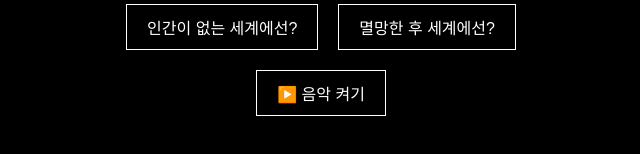
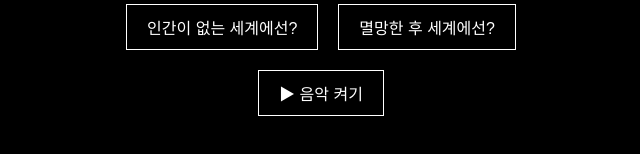
Before and after one commit to hyeonlimj/earth, a plain HTML site: page index.html in a window 1280 px wide. Shown: the part 302-456 px from the top of the page, 319-959 px from the left. Drawn offline with Linux system fonts and the light colour scheme.

Commit message:
Update index.html

```diff
--- a/index.html
+++ b/index.html
@@ -19,7 +19,7 @@
   </div>
 
   <!-- 🎵 수동 재생 버튼 -->
-  <button onclick="document.getElementById('bgm').play()">▶️ 음악 켜기</button>
+  <button id="music-btn" onclick="document.getElementById('bgm').play()">▶ 음악 켜기</button>
 
   <script src="script.js"></script>
 </body>
```
